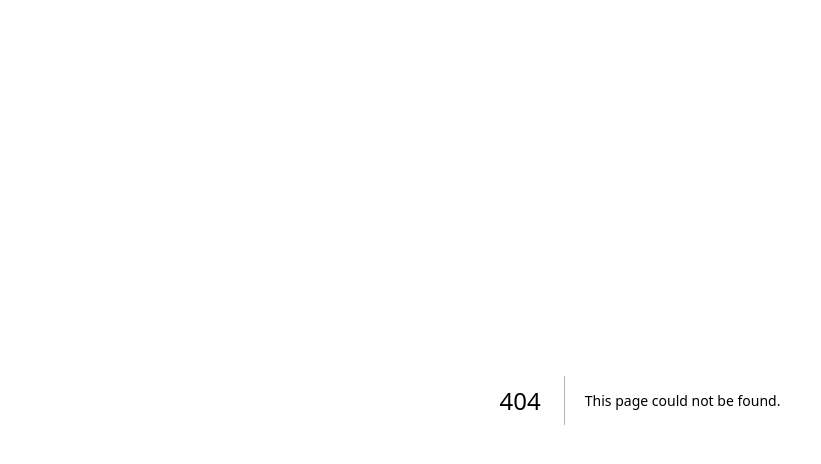
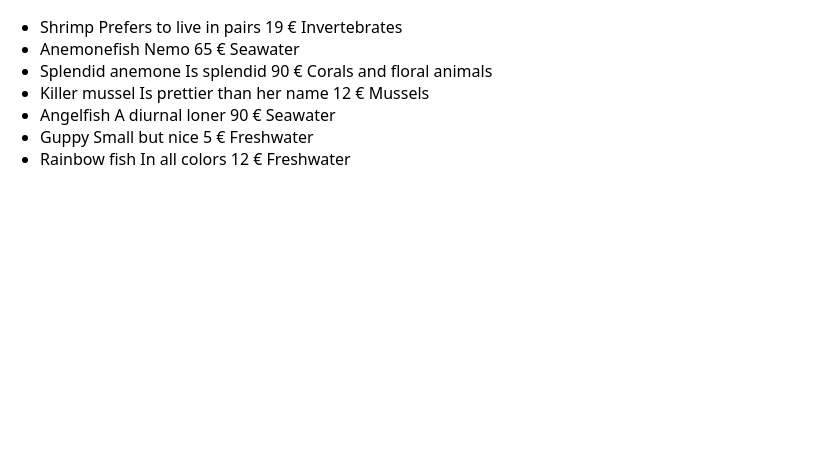
Before and after one commit to catdieval/backend-api-routes_products, a Next.js app: page /products in a window 1280 px wide. Before the commit this address had no page. Shown: the top 464 px of the page, without its empty margins (0-821 px from the left). Built offline with nearby package versions, Linux system fonts and the light colour scheme.

Commit message:
Added folder pages/products and add a index.js and [id].js files inside

```diff
--- /dev/null
+++ b/pages/products/index.js
@@ -0,0 +1,23 @@
+import useSWR from "swr";
+
+const fetcher = (...args) => fetch(...args).then((res) => res.json());
+
+export default function DisplayAllProducts() {
+  const { data, isLoading } = useSWR("/api/products", fetcher);
+
+  if (!data || isLoading) {
+    return "loading...";
+  }
+
+  return (
+    <>
+      <ul>
+        {data.map(({ id, name, description, price, currency, category }) => (
+          <li key={id}>
+            {name} {description} {price} {currency} {category}
+          </li>
+        ))}
+      </ul>
+    </>
+  );
+}
```
Also changed, not shown: pages/products/[id].js (added, +22 -0 lines).
